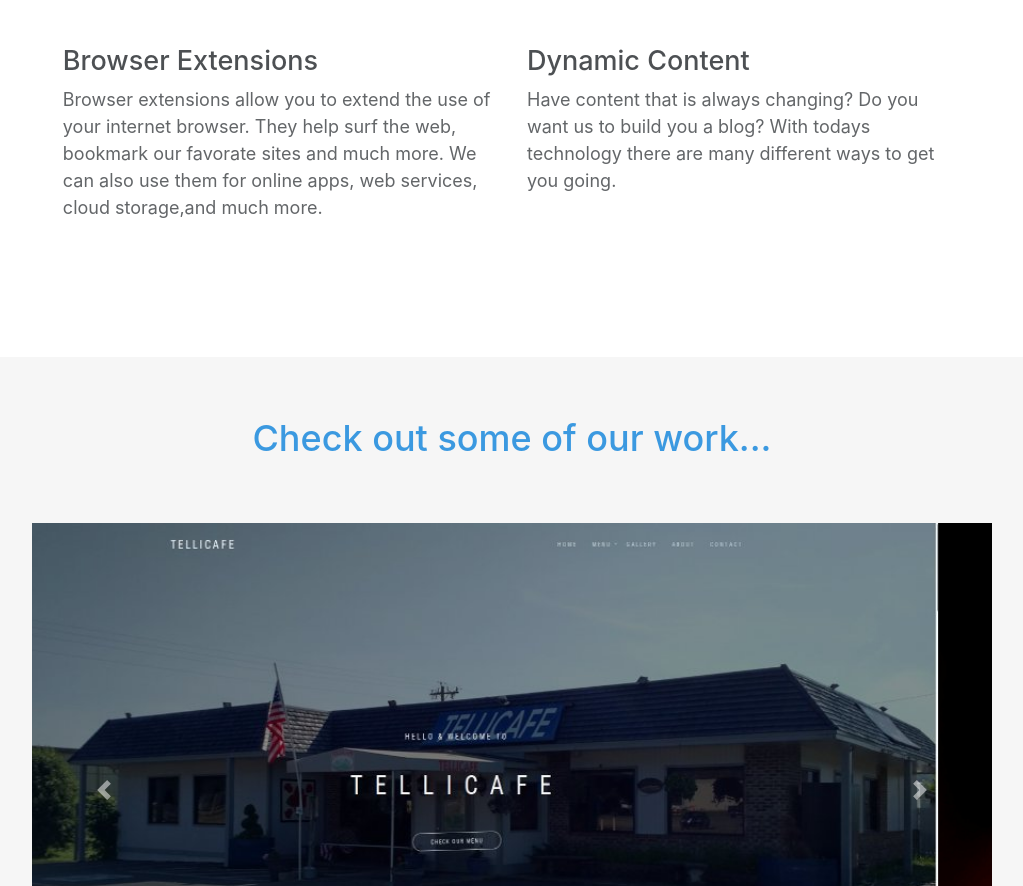
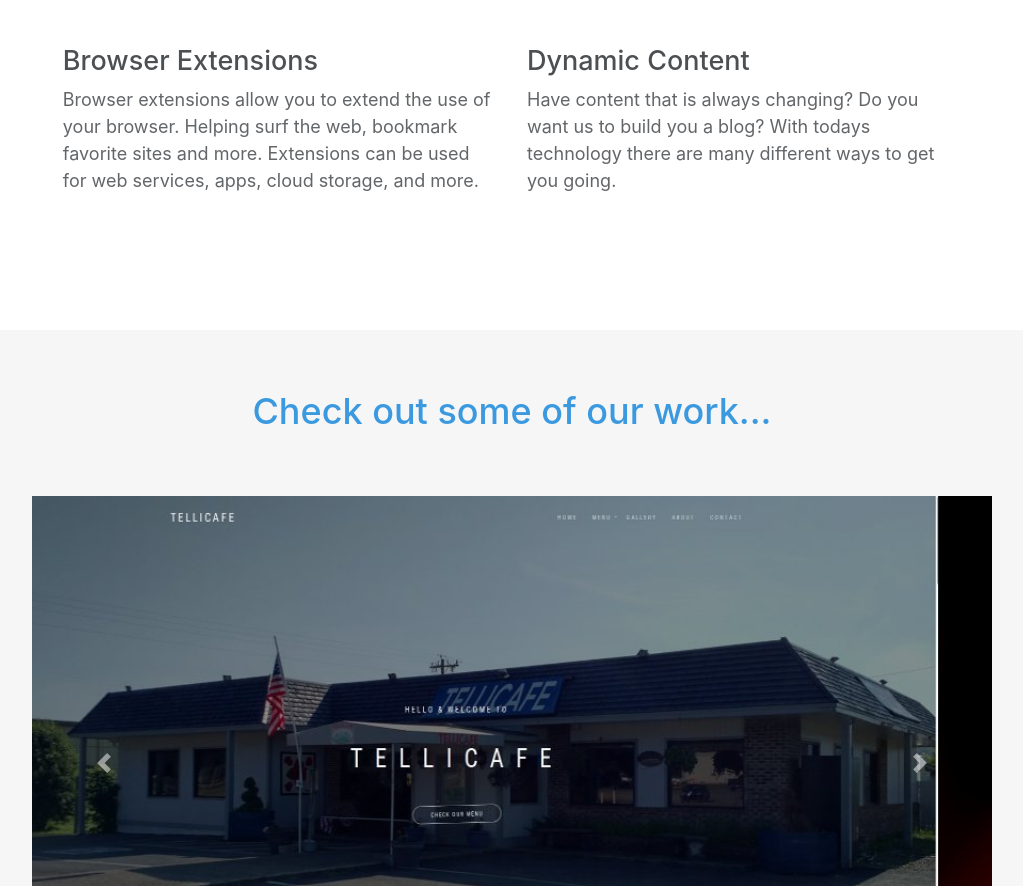
Before and after one commit to Cipher-Coder/mattaz_gatsby, a Gatsby site: page / in a window 1280 px wide. Shown: the part 2214-3100 px from the top of the page, without its empty margins (128-1151 px from the left). Built offline with nearby package versions, Linux system fonts and the light colour scheme; Gatsby itself is replaced by a stand-in of ours.

Commit message:
Fixed CTA for Browser extension

```diff
--- a/src/components/CtaBlock/CtaBlock.js
+++ b/src/components/CtaBlock/CtaBlock.js
@@ -38,10 +38,9 @@ const CtaBlock = () => {
           <Icon icon={bookOpen} className="line-icons icon light-blue" />
           <h4 className="block-title">Browser Extensions</h4>
           <p className="block-text">
-            Browser extensions allow you to extend the use of your internet
-            browser. They help surf the web, bookmark our favorate sites and
-            much more. We can also use them for online apps, web services, cloud
-            storage,and much more.
+            Browser extensions allow you to extend the use of your browser.
+            Helping surf the web, bookmark favorite sites and more. Extensions
+            can be used for web services, apps, cloud storage, and more.
           </p>
         </div>
         <div className="col-md-5 feature-box">
```
Also changed, not shown: package.json (line endings or trailing spaces).
